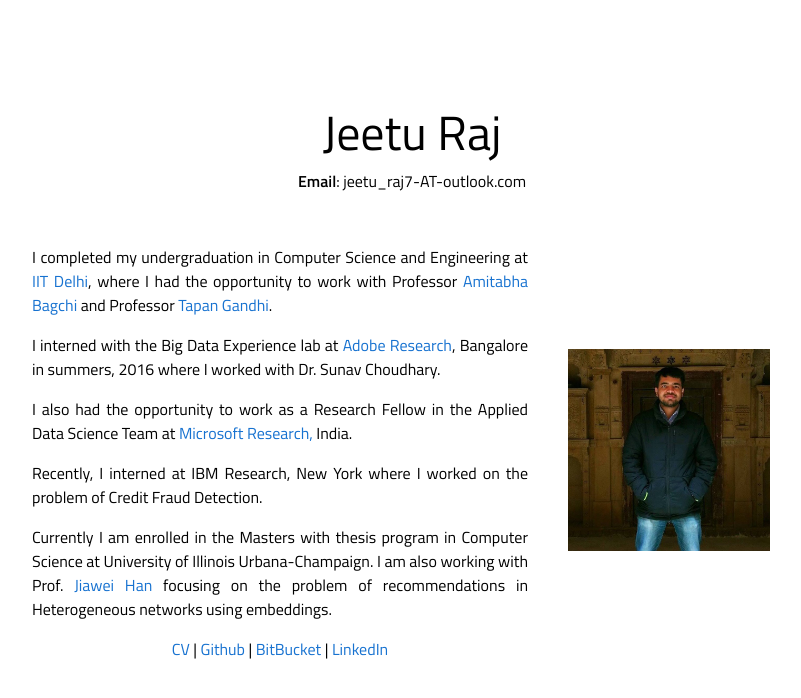
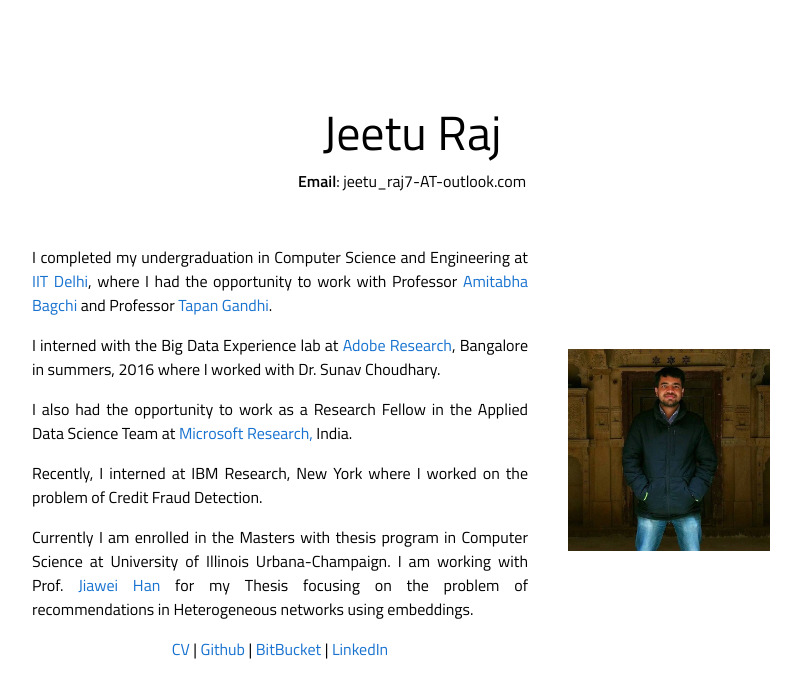
Before and after one commit to jeetu-raj/jeetu-raj.github.io, a Jekyll site: the page built from index.html, in a window 1280 px wide. Shown: the top 698 px of the page, without its empty margins (228-1029 px from the left). Built offline with Jekyll 4.4.1, drawn with Linux system fonts in a browser that asks for light colours.

Commit message:
Update index.html

```diff
--- a/index.html
+++ b/index.html
@@ -27,7 +27,7 @@ title: Jeetu Raj
 
 				<p> Recently, I interned at IBM Research, New York where I worked on the problem of Credit Fraud Detection. </p>
 				<p> Currently I am enrolled in the Masters with thesis program in Computer Science
-				at University of Illinois Urbana-Champaign. I am also working with Prof. <a href="http://hanj.cs.illinois.edu">Jiawei Han</a> focusing on the problem of recommendations in Heterogeneous networks using embeddings. </p>
+				at University of Illinois Urbana-Champaign. I am working with Prof. <a href="http://hanj.cs.illinois.edu">Jiawei Han</a> for my Thesis focusing on the problem of recommendations in Heterogeneous networks using embeddings. </p>
 
 				<p align="center">
 					<a href="CV.pdf">CV</a> | <a href="https://github.com/jeetu-raj">Github</a> |
```
